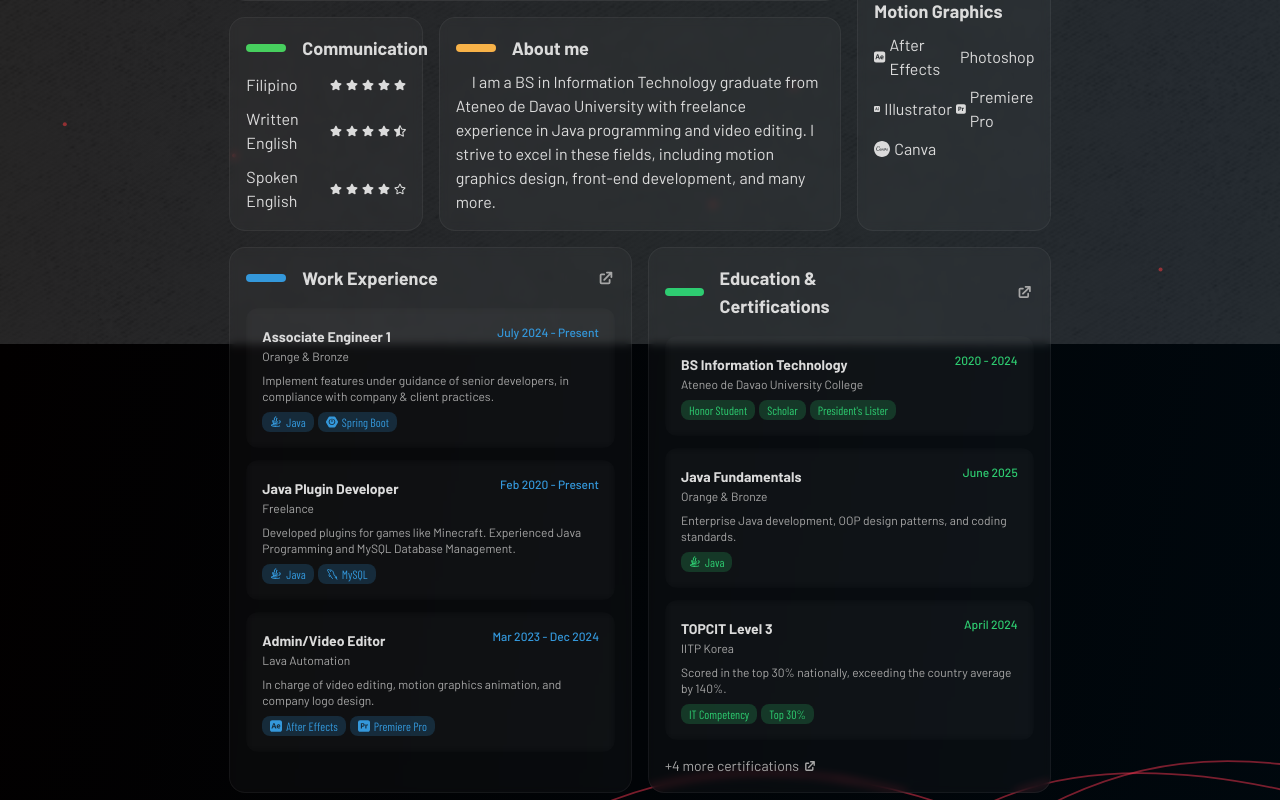
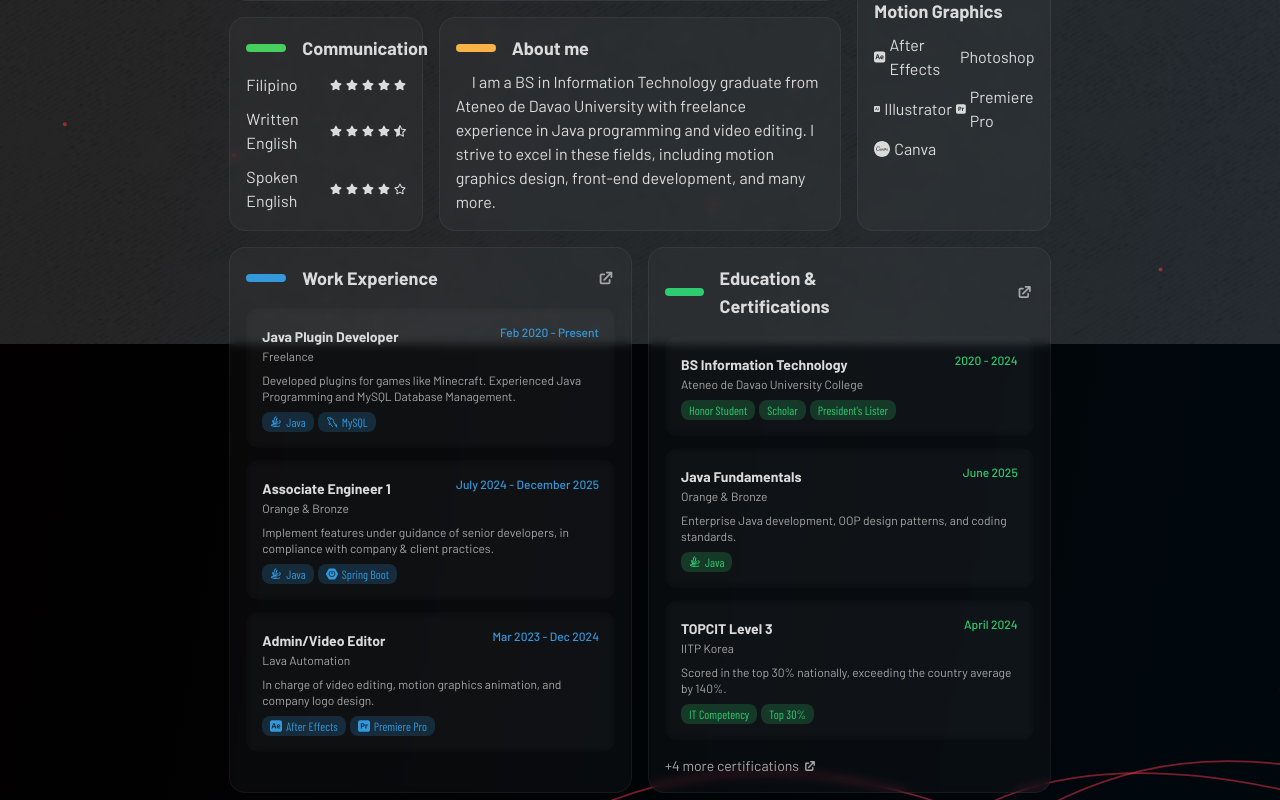
Before and after one commit to Coralise/Wayne-Portfolio, a Next.js app: page / in a window 1280 px wide. Shown: the part 456-1256 px from the top of the page. Built offline with nearby package versions, Linux system fonts and the light colour scheme; a web font is replaced by a local one; what tailwindcss-motion would draw is missing.

Commit message:
Update job titles and descriptions in resume and home sections

```diff
--- a/app/page.js
+++ b/app/page.js
@@ -188,21 +188,6 @@
     "retina_detect": true
   }), []);
 
-  const defaultTransition = {
-      duration: .5
-  }
-
-  const revealLeft = {
-    "rest": {
-      opacity: 0,
-      x: 40
-    },
-    "revealed": {
-      opacity: 1,
-      x: 0
-    }
-  }
-
   return (
     <div className="h-fit min-h-screen">
       <Particles
@@ -323,20 +308,6 @@
                   <div className="relative overflow-hidden rounded-xl bg-background/30 backdrop-blur-sm border-foreground-2nd/20 p-4 hover:border-[#3498db]/50 transition-all duration-300">
                     <div className="flex justify-between items-start mb-2">
                       <div>
-                        <span className="text-sm font-bold text-foreground">Associate Engineer 1</span>
-                        <span className="text-xs text-foreground-2nd block">Orange & Bronze</span>
-                      </div>
-                      <span className="text-xs text-[#3498db] font-medium">July 2024 - Present</span>
-                    </div>
-                    <p className="text-xs text-foreground-2nd">Implement features under guidance of senior developers, in compliance with company & client practices.</p>
-                    <div className="flex gap-1 mt-2 flex-wrap">
-                      <Tag text="Java" icon="java" color="#3498db" />
-                      <Tag text="Spring Boot" icon="springboot" color="#3498db" />
-                    </div>
-                  </div>
-                  <div className="relative overflow-hidden rounded-xl bg-background/30 backdrop-blur-sm border-foreground-2nd/20 p-4 hover:border-[#3498db]/50 transition-all duration-300">
-                    <div className="flex justify-between items-start mb-2">
-                      <div>
                         <span className="text-sm font-bold text-foreground">Java Plugin Developer</span>
                         <span className="text-xs text-foreground-2nd block">Freelance</span>
                       </div>
@@ -346,6 +317,20 @@
                     <div className="flex gap-1 mt-2 flex-wrap">
                       <Tag text="Java" icon="java" color="#3498db" />
                       <Tag text="MySQL" icon="mysql" color="#3498db" />
+                    </div>
+                  </div>
+                  <div className="relative overflow-hidden rounded-xl bg-background/30 backdrop-blur-sm border-foreground-2nd/20 p-4 hover:border-[#3498db]/50 transition-all duration-300">
+                    <div className="flex justify-between items-start mb-2">
+                      <div>
+                        <span className="text-sm font-bold text-foreground">Associate Engineer 1</span>
+                        <span className="text-xs text-foreground-2nd block">Orange & Bronze</span>
+                      </div>
+                      <span className="text-xs text-[#3498db] font-medium">July 2024 - December 2025</span>
+                    </div>
+                    <p className="text-xs text-foreground-2nd">Implement features under guidance of senior developers, in compliance with company & client practices.</p>
+                    <div className="flex gap-1 mt-2 flex-wrap">
+                      <Tag text="Java" icon="java" color="#3498db" />
+                      <Tag text="Spring Boot" icon="springboot" color="#3498db" />
                     </div>
                   </div>
                   <div className="relative overflow-hidden rounded-xl bg-background/30 backdrop-blur-sm border-foreground-2nd/20 p-4 hover:border-[#3498db]/50 transition-all duration-300">
--- a/app/resume/page.js
+++ b/app/resume/page.js
@@ -203,21 +203,21 @@
             <div className="flex flex-col items-start pl-4 flex-1">
                 <div className="font-bold text-2xl">WORK EXPERIENCE</div>
                 <TimelineCard
-                    className="mt-8" jobTitle="Associate Engineer 1" company="Orange & Bronze" date="July 2024 - Present" tags={[[<RiJavaLine />, "Java"], [<TbBrandMysql />, "MySQL"], [<BiLogoSpringBoot />, "Spring Boot"]]} tagColor="#3498db">
-                    <ul className="list-disc pl-4">
-                        <li>Implement features under the guidance of more senior developers, and in compliance with company & client practices.</li>
-                        <li>Allots time to learn software development practices & technologies as prescribed by the company and as needed by the client.</li>
-                        <li>Contributes to ideas & plans of the team.</li>
-                        <li>Coordinates directly with client counterparts.</li>
-                    </ul>
-                </TimelineCard>
-                <TimelineCard
                     className="mt-8" jobTitle="Java Plugin Developer" company="Freelance" date="February 2020 - Present" tags={[[<RiJavaLine />, "Java"], [<TbBrandMysql />, "MySQL"], [<SiSpigotmc />, "Spigot MC"]]} tagColor="#3498db">
                     <ul className="list-disc pl-4">
                         <li>Developed plugins (add-ons and modifications) for games such as Minecraft.</li>
                         <li>Was able to work on and experience Java Programming and MySQL Database Management.</li>
                         <li>Honed necessary skills for Object-Oriented Programming and Complex Database Logic and Queries.</li>
                         <li>Presently and actively updating my developed plugins, allowing me to easily practice and sharpen my skills on a weekly basis.</li>
+                    </ul>
+                </TimelineCard>
+                <TimelineCard
+                    className="mt-8" jobTitle="Associate Engineer 1" company="Orange & Bronze" date="July 2024 - December 2025" tags={[[<RiJavaLine />, "Java"], [<TbBrandMysql />, "MySQL"], [<BiLogoSpringBoot />, "Spring Boot"]]} tagColor="#3498db">
+                    <ul className="list-disc pl-4">
+                        <li>Implement features under the guidance of more senior developers, and in compliance with company & client practices.</li>
+                        <li>Allots time to learn software development practices & technologies as prescribed by the company and as needed by the client.</li>
+                        <li>Contributes to ideas & plans of the team.</li>
+                        <li>Coordinates directly with client counterparts.</li>
                     </ul>
                 </TimelineCard>
                 <TimelineCard
```
